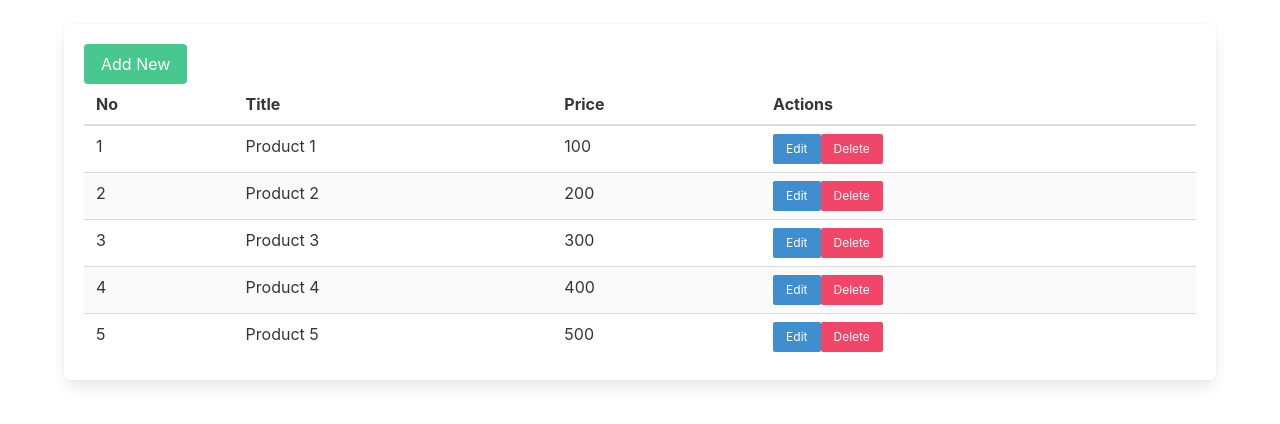
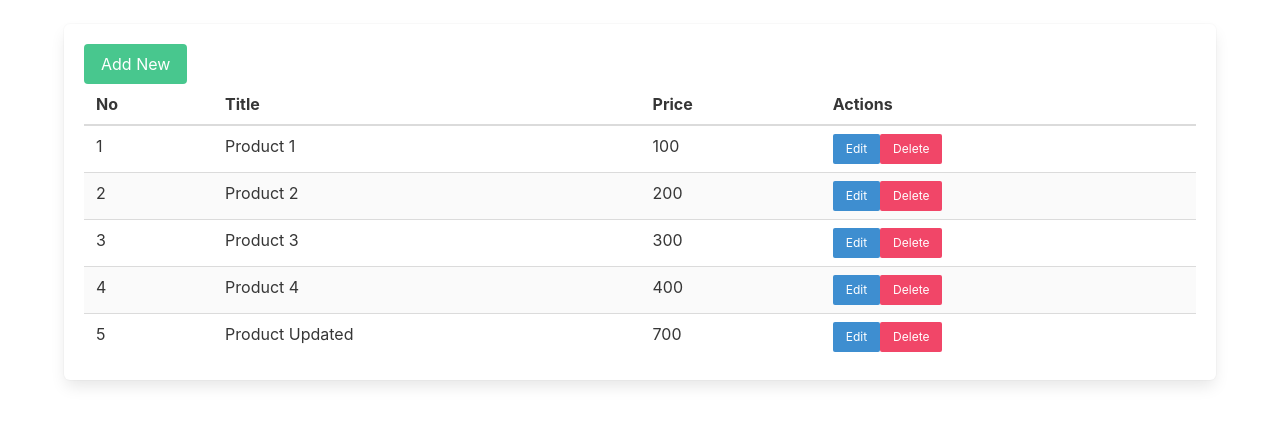
Before and after one commit to abuabdirohman4/react-redux, a React (Create React App) app in the folder fikri/: page / in a window 1280 px wide. Shown: the top 424 px of the page. Built offline with nearby package versions, Linux system fonts and the light colour scheme; data requests are answered from the project's data file.

Commit message:
Fikri : updateProduct (all done)

```diff
--- a/fikri/db.json
+++ b/fikri/db.json
@@ -22,8 +22,8 @@
     },
     {
       "id": 5,
-      "title": "Product 5",
-      "price": 500
+      "title": "Product Updated",
+      "price": "700"
     }
   ]
 }
--- a/fikri/src/components/EditProduct.jsx
+++ b/fikri/src/components/EditProduct.jsx
@@ -1,12 +1,43 @@
-import React, { useState } from "react";
+import React, { useEffect, useState } from "react";
+import { useDispatch, useSelector } from "react-redux";
+import { useNavigate, useParams } from "react-router-dom";
+import {
+  getProducts,
+  productSelectors,
+  updateProduct,
+} from "../features/productSlice";
 
 const EditProduct = () => {
   const [title, setTitle] = useState("");
   const [price, setPrice] = useState("");
+  const dispatch = useDispatch();
+  const navigate = useNavigate();
+  const { id } = useParams();
+
+  const product = useSelector((state) =>
+    productSelectors.selectById(state, id)
+  );
+
+  useEffect(() => {
+    dispatch(getProducts());
+  }, [dispatch]);
+
+  useEffect(() => {
+    if (product) {
+      setTitle(product.title);
+      setPrice(product.price);
+    }
+  }, [product]);
+
+  const handleUpdate = async (e) => {
+    e.preventDefault();
+    await dispatch(updateProduct({ id, title, price }));
+    navigate("/");
+  };
 
   return (
     <div>
-      <form onSubmit="" className="box mt-5">
+      <form onSubmit={handleUpdate} className="box mt-5">
         <div className="field">
           <label htmlFor="" className="label">
             Title
--- a/fikri/src/components/ShowProduct.jsx
+++ b/fikri/src/components/ShowProduct.jsx
@@ -33,7 +33,7 @@ export const ShowProduct = () => {
               <td>{product.price}</td>
               <td>
                 <Link
-                  to={`edit/${product.id}1`}
+                  to={`edit/${product.id}`}
                   className="button is-info is-small"
                 >
                   Edit
--- a/fikri/src/features/productSlice.js
+++ b/fikri/src/features/productSlice.js
@@ -32,6 +32,17 @@ export const deleteProduct = createAsyncThunk(
   }
 );
 
+export const updateProduct = createAsyncThunk(
+  "products/updateProduct",
+  async ({ id, title, price }) => {
+    const response = await axios.patch(`http://localhost:5000/products/${id}`, {
+      title,
+      price,
+    });
+    return response.data;
+  }
+);
+
 const productEntity = createEntityAdapter({
   selectId: (product) => product.id,
 });
@@ -49,6 +60,12 @@ const productSlice = createSlice({
     [deleteProduct.fulfilled]: (state, action) => {
       productEntity.removeOne(state, action.payload);
     },
+    [updateProduct.fulfilled]: (state, action) => {
+      productEntity.updateOne(state, {
+        id: action.payload.id,
+        update: action.payload,
+      });
+    },
   },
 });
 
```
